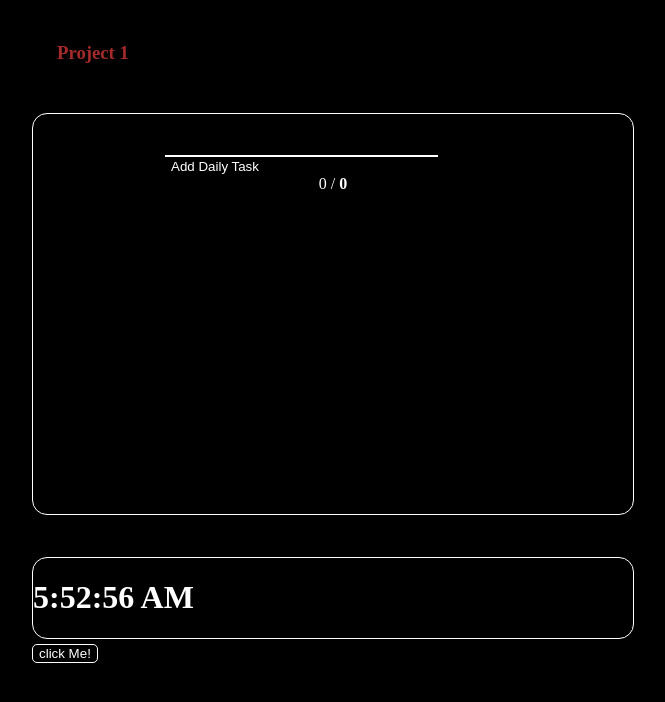
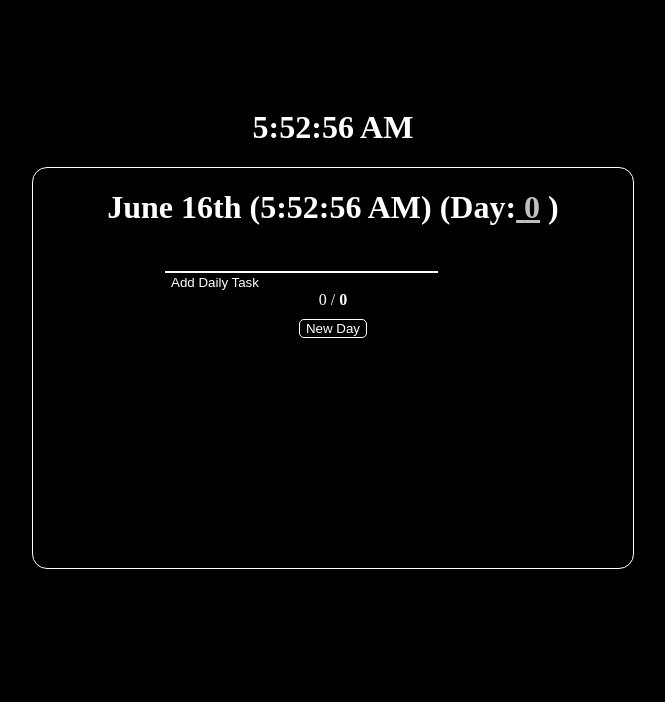
Before and after one commit to jf-2023/ProductivityApp, a React (Create React App) app: page / in a window 1280 px wide. Shown: the top 702 px of the page, without its empty margins (307-972 px from the left). Built offline with nearby package versions, Linux system fonts and the light colour scheme.

Commit message:
added newday function

```diff
--- a/package.json
+++ b/package.json
@@ -6,6 +6,7 @@
     "@testing-library/jest-dom": "^5.16.5",
     "@testing-library/react": "^13.4.0",
     "@testing-library/user-event": "^13.5.0",
+    "moment": "^2.29.4",
     "react": "^18.2.0",
     "react-dom": "^18.2.0",
     "react-scripts": "5.0.1",
--- a/src/App.js
+++ b/src/App.js
@@ -1,14 +1,23 @@
-import Nav from './components/Navbar';
 import Todo from './components/Todo-list';
 import Timer from './components/Timer';
-import React, { useState, useEffect } from 'react';
+import React, { useState } from 'react';
+
 
 function App() {
+  let time = new Date().toLocaleTimeString();
+  const [clock, setClock] = useState(time) ;
+
+  const updateTime = () => {
+      let newTime = new Date().toLocaleTimeString();
+      setClock(newTime);
+  }
+
+  setInterval(updateTime, 1000);
+
   return (
     <div className="App">
-      <Nav />
-      <Todo />
-      <Timer />
+      <Timer clock={clock}/>
+      <Todo clock={ clock }/>
     </div>
   );
 }
--- a/src/components/Navbar.js
+++ /dev/null
@@ -1,10 +0,0 @@
-import React from "react";
-
-function Nav(){
-    return(
-    <nav className="Navbar">
-        <h3>Project 1</h3>
-    </nav>
-)}
-
-export default Nav
--- a/src/components/Timer.js
+++ b/src/components/Timer.js
@@ -1,22 +1,9 @@
-import React, { useState } from "react";
+import React from "react";
 
-function Timer(){
-    let time = new Date().toLocaleTimeString();
-    const [clock, setClock] = useState(time) ;
-
-    const updateTime = () => {
-        let newTime = new Date().toLocaleTimeString();
-        setClock(newTime);
-    }
-
-    setInterval(updateTime, 1000);
-
-    return (
-        <div>
-            <div className="time_container">
-                <h1 className="time">{ time }</h1>
-            </div>
-            <button className="time_button">click Me!</button>
+function Timer({clock}){
+    return(
+        <div className="clock-container">
+            <h1 className="clock">{clock}</h1>
         </div>
     )
 }
--- a/src/components/Todo-list.js
+++ b/src/components/Todo-list.js
@@ -1,9 +1,12 @@
-import React from "react";
-import { useState, useEffect } from "react";
+import React, { useState, useEffect } from "react";
+import moment from 'moment';
 
-function Todo(){
+function Todo({clock}){
+    const currentDate = moment().format('MMMM Do (h:mm:ss A)');
+
     const [tasks, setTasks] = useState([]);
     const [text, setText] = useState("");
+    const [count, setCount] = useState(0);
 
     function getText(e) {
         setText(e.target.value);
@@ -12,8 +15,9 @@ function Todo(){
     function onSubmit(event){
         event.preventDefault();
         if (text.trim() !== '') {
-            setTasks([...tasks, {text: text, completed: false}]);
+            setTasks([...tasks, {text: text, completed: false, score: count}]);
             setText('');
+            setCount(0);
         }
     }
 
@@ -23,11 +27,19 @@ function Todo(){
     function handleComplete(key){
         const completeTasks = tasks.map((task, index) => {
             if (index === key){
-                return {...task, completed: !task.completed};
+                const newScore = task.completed ? 0 : 1;
+                return {...task, completed: !task.completed, score: newScore};
             };
         return task;
         });
-        setTasks(completeTasks)
+        setTasks(completeTasks);
+    }
+
+
+    function handleNew(){
+        const resetTasks = tasks.map(task => ({ ...task, completed: false , score: tasks.score / count}));
+        setTasks(resetTasks);
+        setCount(count + 1);
     }
 
     function handleDelete(key){
@@ -49,7 +61,10 @@ function Todo(){
 
     return (
     <div className="Todo-Container">
-        <br/>
+        <h1 className="clock">
+            {currentDate} (Day:
+            <span className="count"> {count}</span> )
+        </h1>
         <form action="" className="Todo">
             <input type="text" value={text} className="add-todo" onChange={getText}/>
             <button className="add-button" onClick={onSubmit}>Add Daily Task</button>
@@ -60,11 +75,13 @@ function Todo(){
                     {task.text}
                 </span>
                 <div className="button-container">
+                    <label className="score">{task.score}%</label>
                     <button className="complete" onClick={() => handleComplete(key)}>Done</button>
                     <button className='trash' onClick={() => handleDelete(key)}>X</button>
                 </div>
             </div>))}
             <figcaption className="tracker">{ countDone } / <strong>{ tasks.length }</strong></figcaption>
+            <button className="reset" onClick={() => handleNew()}>New Day</button>
     </div>
 )}
 
--- a/src/index.css
+++ b/src/index.css
@@ -4,16 +4,6 @@ body {
   align-items: center;
   height: 80vh;
   background-color: black;
-}
-
-nav {
-  display: flex;
-  justify-content: space-between;
-  padding: 30px 25px;
-}
-
-nav h3 {
-  color: brown;
 }
 
 .Todo-Container {
@@ -122,3 +112,39 @@ nav h3 {
   border: 1px solid white;
   border-radius: 5px;
 }
+
+.clock-container{
+  display: flex;
+  justify-content: center;
+}
+
+.clock {
+  color: white;
+}
+
+.count {
+  color: white;
+  opacity: .75;
+  text-decoration: underline;
+}
+
+.reset {
+  background-color: black;
+  color: white;
+  border: 1px solid white;
+  border-radius: 5px;
+  margin: 10px;
+}
+
+.reset:hover {
+  background-color: white;
+  color: red;
+  border: 4px solid lightgreen;
+  border-radius: 5px;
+}
+
+.score{
+  opacity: 0.80;
+  margin-right: 3px;
+  color: white;
+}
```
Also changed, not shown: 1 other file (tests, documents, lock files or other folders).
